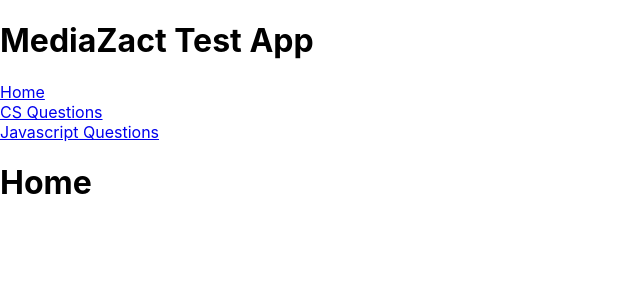
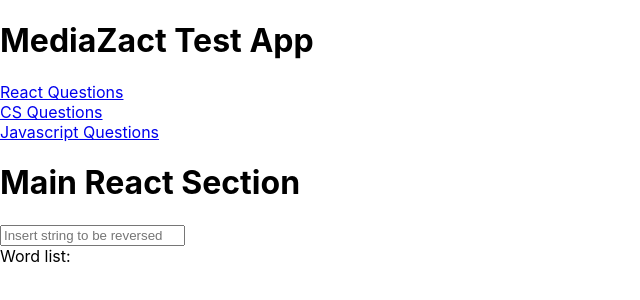
Before and after one commit to jrl508/MediaZact-test, a React (Create React App) app: page / in a window 1280 px wide. Shown: the top 300 px of the page, without its empty margins (0-640 px from the left). Built offline with nearby package versions, Linux system fonts and the light colour scheme.

Commit message:
reverse string task completed

```diff
--- /dev/null
+++ b/src/components/Form.js
@@ -0,0 +1,22 @@
+import React, { useState } from 'react';
+
+function Form({ saveString }) {
+  const [value, setValue] = useState('');
+  return (
+    <form
+      onSubmit={event => {
+        event.preventDefault();
+        saveString(value);
+      }}>
+      <input
+        type='text'
+        placeholder='Insert string to be reversed'
+        value={value}
+        margin='normal'
+        onChange={event => setValue(event.target.value)}
+      />
+    </form>
+  );
+}
+
+export default Form;
--- a/src/components/Home.js
+++ b/src/components/Home.js
@@ -1,5 +1,32 @@
-import React from 'react';
+import React, { useState } from 'react';
+import Form from './Form';
+function Home() {
+  const [list, setList] = useState([]);
 
-const Home = () => <h1>Home</h1>;
+  return (
+    <>
+      <h1>Main React Section </h1>
+      <Form
+        saveString={stringText => {
+          const reversedText = stringText
+            .split('')
+            .reverse()
+            .join('');
+          if (reversedText.length > 0) {
+            setList([...list, reversedText]);
+          }
+        }}
+      />
+      <div>
+        Word list:
+        <ul>
+          {list.map((string, index) => (
+            <li key={index}>{string}</li>
+          ))}
+        </ul>
+      </div>
+    </>
+  );
+}
 
 export default Home;
--- a/src/components/Navigation.js
+++ b/src/components/Navigation.js
@@ -5,7 +5,7 @@ const Navigation = () => {
   return (
     <div>
       <div>
-        <Link to='/'>Home</Link>
+        <Link to='/'>React Questions</Link>
       </div>
       <div>
         <Link to='/CS'>CS Questions</Link>
```
